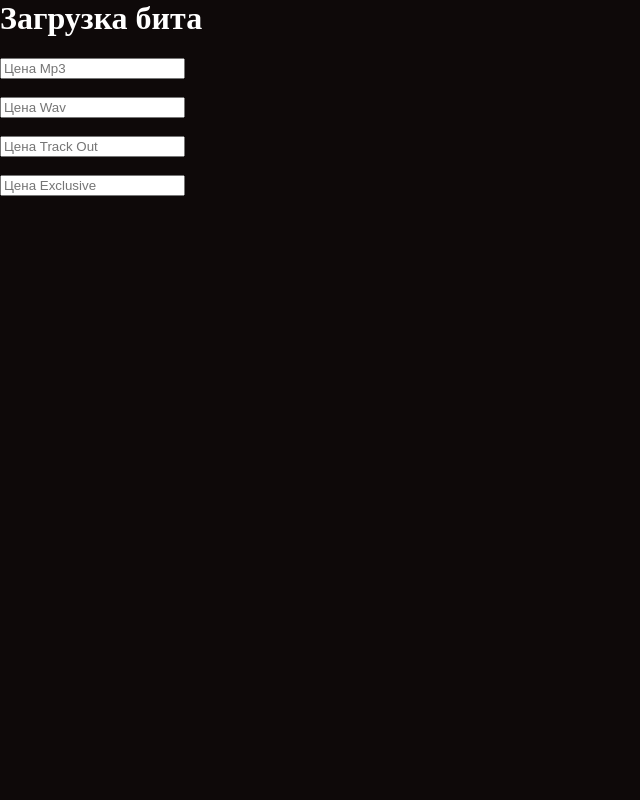
After one commit to PyFullNinja/songsites, a Flask app: page /upload in a window 1280 px wide. The commit adds this page. Shown: the whole page, without its empty margins (0-640 px from the left). Run offline with Flask 3, Linux system fonts and the light colour scheme; the visitor is signed in with stand-in values (Sample User, id 1).

Commit message:
хуйййййййй

```diff
--- a/static/css/styles.css
+++ b/static/css/styles.css
@@ -191,3 +191,7 @@ user-select: none;
     padding: 15px 20px;
     cursor: pointer;
 }
+
+.uploadmenu h1 {
+    color: white;
+}
--- /dev/null
+++ b/templates/upload.html
@@ -0,0 +1,21 @@
+<html>
+    <head>
+        <title>Загрузить Бит</title>
+        <link rel="stylesheet" href="{{ url_for('static', filename='css/styles.css') }}">
+    </head>
+    <body bgcolor="black">
+    <div class="uploadmenu">
+            <h1>Загрузка бита</h1>
+        <input type="text" placeholder="Цена Mp3">
+        <br>
+        <br>
+        <input type="text" placeholder="Цена Wav">
+        <br>
+        <br>
+        <input type="text" placeholder="Цена Track Out">
+        <br>
+        <br>
+        <input type="text" placeholder="Цена Exclusive">
+    </div>
+    </body>
+</html>
```
